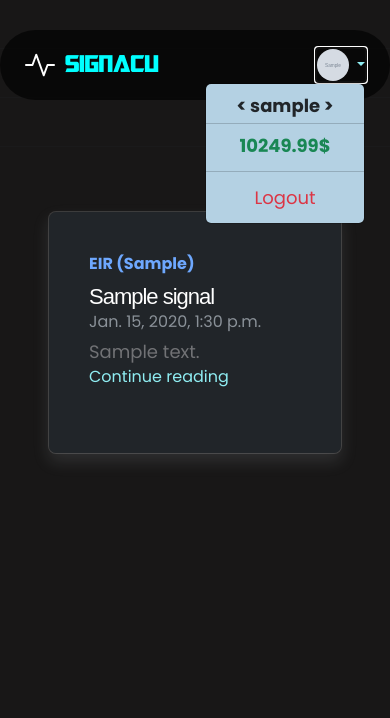
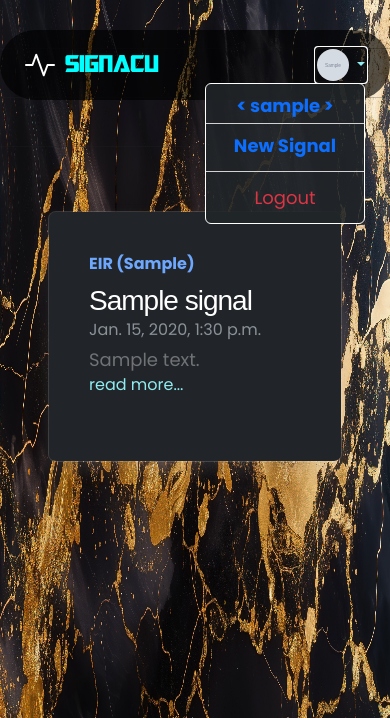
Before and after one commit to pksenpai/signal_currency_website, a Django app: page / in a window 390 px wide, after a click that opens the changed part. Shown: the top 718 px of the page. Run offline with Django 5.2, Linux system fonts and the light colour scheme; a user stored in the database is signed in; tables that the repository leaves empty hold one stand-in row (values such as "Sample post"); grey boxes marked "Sample" are stand-in pictures; some libraries are stand-ins or nearby versions; some web fonts are replaced.

Commit message:
[dev][core][templates(home)]: Update Home page template to better template!

```diff
--- a/apps/core/models.py
+++ b/apps/core/models.py
@@ -63,12 +63,3 @@ class StatusMixin:
     @property
     def status(self) -> bool:
         return self.is_active and not self.is_deleted
-
-
-class ProfileImageBaseModel(LogicalBaseModel, StatusMixin):
-    """ low size images for User & Seller profiles """
-    src = models.ImageField(upload_to='images/profile/', default='images/profile/default.png')
-    alt = models.CharField(max_length=255)
-
-    class Meta:
-        abstract = True
--- a/apps/core/templates/core/home.html
+++ b/apps/core/templates/core/home.html
@@ -4,11 +4,9 @@
 {% block head %}
 {% endblock %}
 
-{% block title %}Home|Signacu{% endblock %}
+{% block title %}Home{% endblock %}
 
 {% block body %}
-  <!-- <h1>##################################################################################################################################################################################</h1>
-  <h1>##################################################################################################################################################################################</h1> -->
     <hr class="my-5">
     <hr class="my-5">
     <hr class="my-5">
@@ -17,12 +15,12 @@
         <!-- <div class="w-100 px-0">
           <div class="row g-0 border rounded overflow-hidden flex-md-row mb-4 shadow-sm h-md-250 position-relative">
             <div class="col p-4 d-flex flex-column position-static">
-              <strong class="d-inline-block mb-2 text-primary-emphasis">World</strong>
-              <h3 class="mb-0">Featured post</h3>
-              <div class="mb-1 text-body-secondary">Nov 12</div>
-              <p class="card-text mb-auto">This is a wider card with supporting text below as a natural lead-in to additional content.</p>
+              <strong class="d-inline-block mb-2 text-primary-emphasis">{{ signal.target_market }} ({{ signal.token }})</strong>
+              <h3 class="mb-0">{{ signal.title }}</h3>
+              <div class="mb-1 text-body-secondary">{{ signal.created_at }}</div>
+              <p class="card-text mb-auto">{{ signal.summary }}</p>
               <a href="#" class="icon-link gap-1 icon-link-hover stretched-link">
-                Continue reading
+                read more...
               </a>
             </div>
           </div>
@@ -37,7 +35,7 @@
               <div class="mb-1 text-body-secondary">{{ signal.created_at }}</div>
               <p class="card-text mb-auto">{{ signal.summary }}</p>
               <a href="#" class="icon-link gap-1 icon-link-hover stretched-link">
-                Continue reading
+                read more...
               </a>
             </div>
           </div>
--- a/static/core/css/navbar.css
+++ b/static/core/css/navbar.css
@@ -296,9 +296,9 @@ strong {
 -----------------------------------------*/
 .hero-section {
   position: relative;
-  overflow: hidden;
+  /* overflow: hidden;
   height: 100vh;
-  min-height: 675px;
+  min-height: 675px; */
   padding-top: 100px;
   padding-bottom: 100px;
 }
@@ -559,29 +559,7 @@ strong {
   RESPONSIVE STYLES
 -----------------------------------------*/
 @media screen and (max-width: 991px) {
-  h1 {
-    font-size: 36px;
-  }
 
-  h2 {
-    font-size: 28px;
-  }
-
-  h3 {
-    font-size: 22px;
-  }
-
-  h4 {
-    font-size: 20px;
-  }
-
-  h5 {
-    font-size: 18px;
-  }
-
-  h6 {
-    font-size: 16px;
-  }
 
   .section-padding {
     padding-top: 50px;
--- a/templates/base.html
+++ b/templates/base.html
@@ -28,11 +28,11 @@
     <!-- FOR adding more head settings later -->
     {% block head %}{% endblock %}
 
-    <title>{% block title %}{% endblock %}</title>
+    <title>{% block title %}{% endblock %}|Signacu</title>
 
   </head>
 
-  <body>
+  <body style="background: url('/static/core/pics/golden.jpg') no-repeat fixed; background-size: 100% 100%;">
 
   <header class="site-header">
       {% if messages %}
@@ -73,11 +73,11 @@
                   <a href="#" class="d-block text-decoration-none dropdown-toggle" data-bs-toggle="dropdown" aria-expanded="false">
                     <img src="{{ image.url }}" alt="{{ alt }}" width="32" height="32" class="rounded-circle">
                   </a>
-                  <ul class="dropdown-menu text-small" style="background-color: #b4d1e3;">
-                    <li><b class="dropdown-item text-center fw-bold pt-0">< {{ request.user }} ></b></li>
-                    <li><hr class="dropdown-divider mt-0 text-center"></li>
-                    <li><b class="dropdown-item text-center text-success fw-bold pt-0"> 10249.99$ </b></li>
-                    <li><hr class="dropdown-divider text-center"></li>
+                  <ul class="dropdown-menu text-small" style="background-color: #212529e5; border-color: white;">
+                    <li><b class="dropdown-item text-center text-primary fw-bold pt-0">< {{ request.user }} ></b></li>
+                    <li><hr class="dropdown-divider bg-white mt-0 text-center"></li>
+                    <li><a class="dropdown-item text-center text-primary fw-bold pt-0" href="{% url 'signals:add' %}"> New Signal </a></li>
+                    <li><hr class="dropdown-divider bg-white text-center"></li>
                     <li><a class="dropdown-item text-center text-danger" href="">Logout</a></li>
                   </ul>
                 </div>
@@ -177,6 +177,6 @@
     {% endif %}
   </body>
   <!-- JAVASCRIPT FILES -->
-  <script src="{% static 'core/js/bootstrap.bundle.min.js' %}"></script>
+  <script src="{% static 'bootstrap/bootstrap.bundle.min.js' %}"></script>
   {% block js %}{% endblock %}
 </html>
```
Also changed, not shown: static/core/pics/aliens.jpg (added), static/core/pics/golden.jpg (added), static/core/pics/moving_stars.jpg (added).
